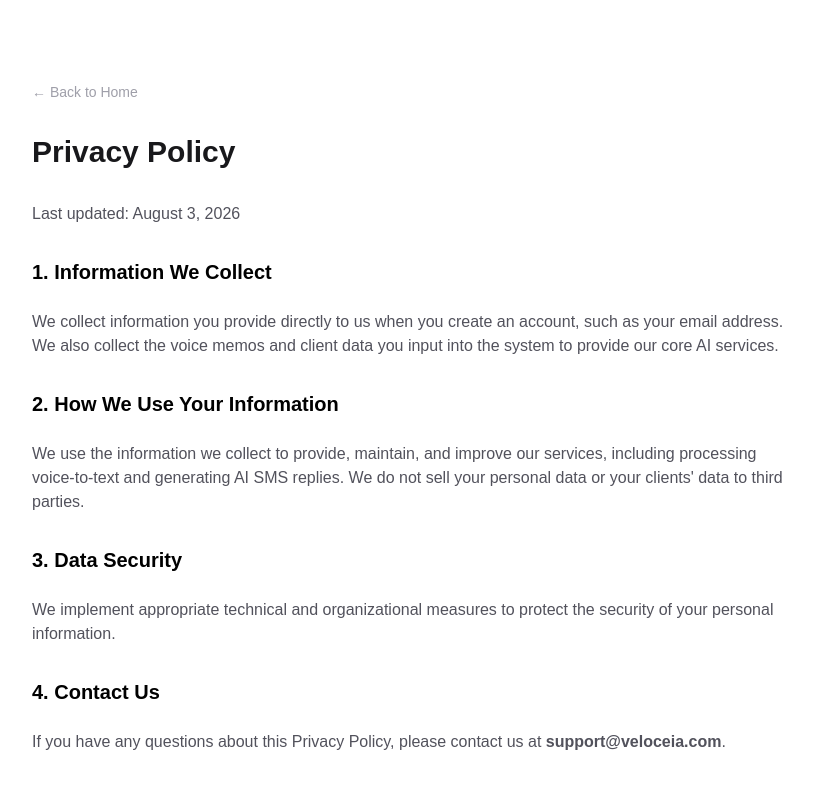
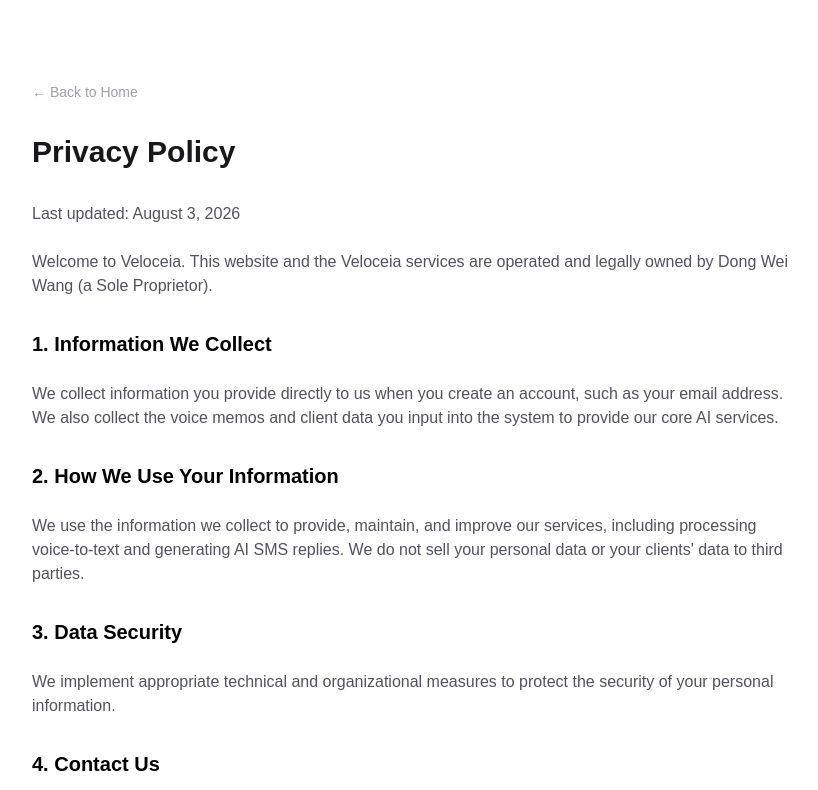
Before and after one commit to wdw1997/haird, a Next.js app: page /privacy in a window 1280 px wide. Shown: the top 790 px of the page, without its empty margins (224-1042 px from the left). Built offline with nearby package versions, Linux system fonts and the light colour scheme.

Commit message:
Update page.tsx

```diff
--- a/app/privacy/page.tsx
+++ b/app/privacy/page.tsx
@@ -7,6 +7,7 @@ export default function PrivacyPage() {
         <h1 className="text-3xl font-bold mb-8">Privacy Policy</h1>
         <div className="prose prose-zinc text-zinc-600 space-y-6">
           <p>Last updated: August 3, 2026</p>
+          <p>Welcome to Veloceia. This website and the Veloceia services are operated and legally owned by Dong Wei Wang (a Sole Proprietor).</p>
 
           <h2 className="text-xl font-semibold text-black mt-8">1. Information We Collect</h2>
           <p>We collect information you provide directly to us when you create an account, such as your email address. We also collect the voice memos and client data you input into the system to provide our core AI services.</p>
@@ -22,7 +23,7 @@ export default function PrivacyPage() {
 
           <h2 className="text-xl font-semibold text-black mt-8">5. Company Information</h2>
           <p>
-            Veloceia Global<br />
+            Veloceia<br />
             No. 55 Xujiahuan, Jinniu Sector, Wuzhen,<br />
             Tongxiang, Zhejiang, China, 314501
           </p>
```
